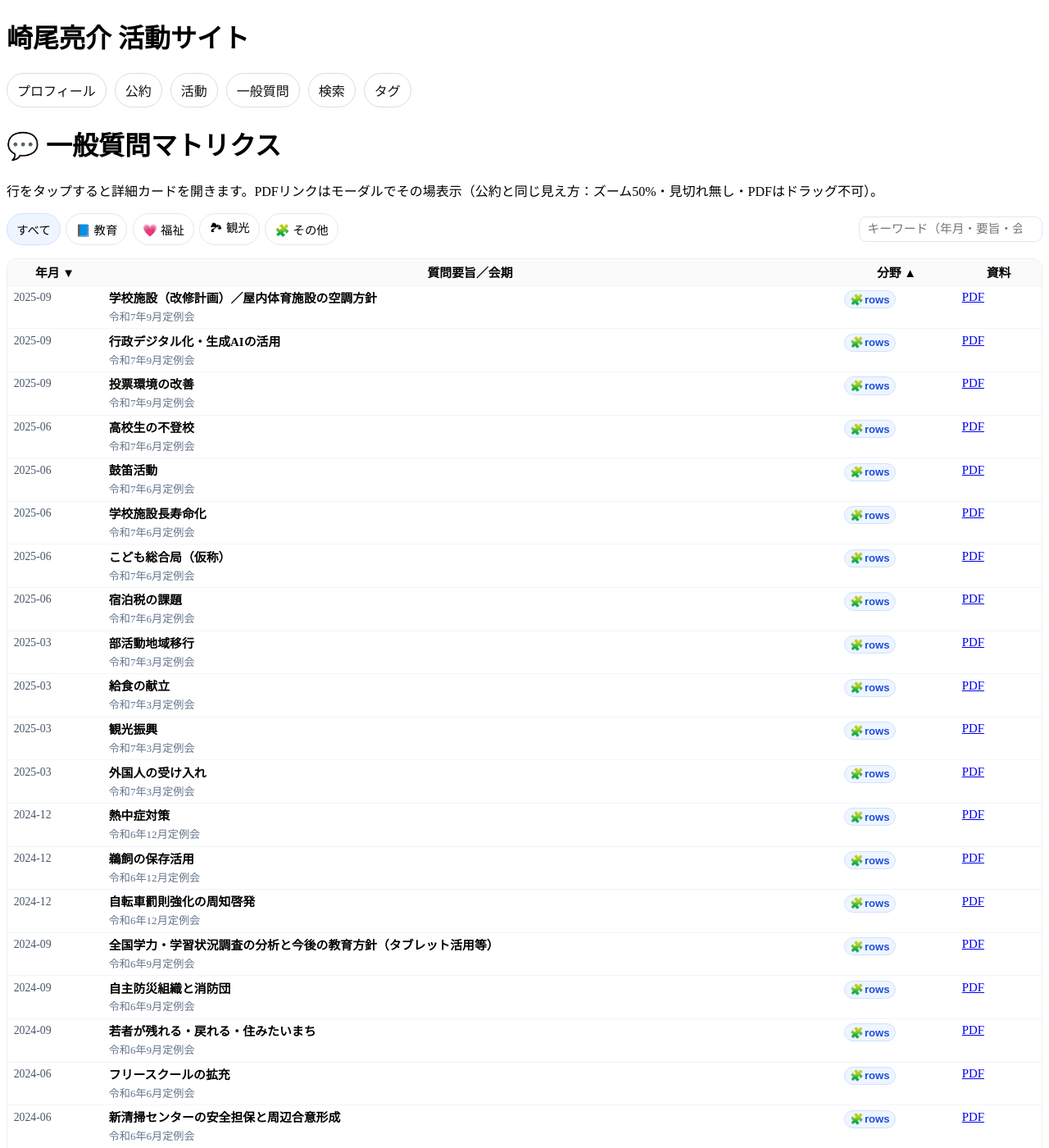
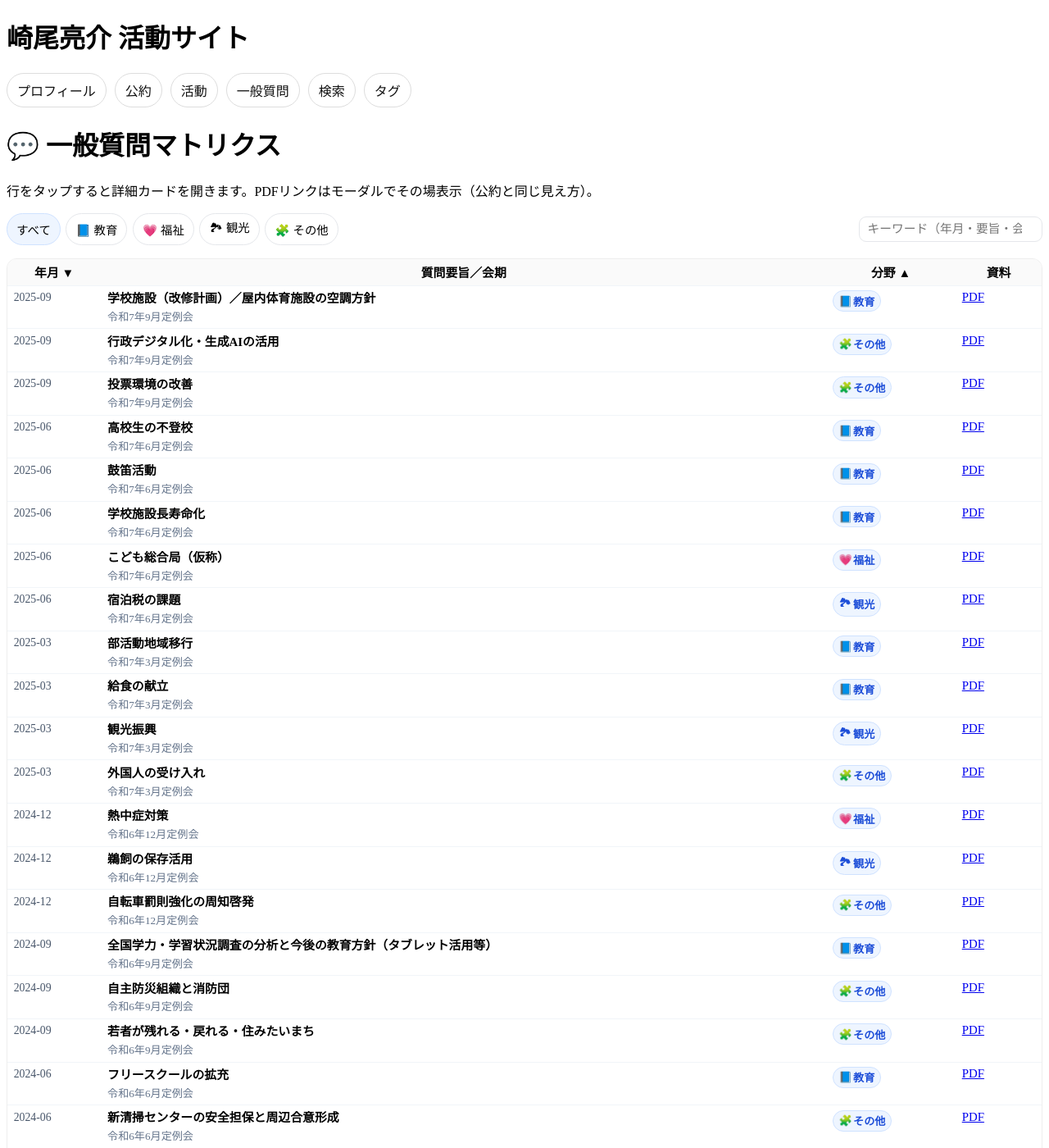
Before and after one commit to sakioryousuke-eng/activity-site, a Jekyll site: the page built from pages/matrix.html, in a window 1280 px wide and 1400 px high. Shown: the whole window at 82% size. Built offline with Jekyll 4.4.1, drawn with Linux system fonts in a browser that asks for light colours; some of the changed text lies outside the part shown.

Commit message:
Update matrix.html

```diff
--- a/pages/matrix.html
+++ b/pages/matrix.html
@@ -1,10 +1,11 @@
 ---
 layout: default
 title: 一般質問マトリクス
+permalink: /pages/matrix.html
 ---
 
 <h1>💬 一般質問マトリクス</h1>
-<p>行をタップすると詳細カードを開きます。PDFリンクはモーダルでその場表示（公約と同じ見え方：ズーム50%・見切れ無し・PDFはドラッグ不可）。</p>
+<p>行をタップすると詳細カードを開きます。PDFリンクはモーダルでその場表示（公約と同じ見え方）。</p>
 
 <div class="toolbar">
   <div class="filters">
@@ -28,39 +29,29 @@ title: 一般質問マトリクス
       </tr>
     </thead>
     <tbody>
-      {% for cat in site.data.matrix %}
-        {% assign catname = cat[0] %}
-        {% assign catlist = cat[1] %}
-        {% assign c = catname | replace:'　','' | replace:' ','' | downcase %}
-        {% capture catkey %}
-          {% if c == '' %}OTHER
-          {% elsif c contains '教' or c contains 'education' or c contains 'school' %}EDU
-          {% elsif c contains '福' or c contains 'welfare' or c contains 'child' %}WEL
-          {% elsif c contains '観' or c contains 'tour' or c contains 'sight' %}TOUR
-          {% else %}OTHER
-          {% endif %}
-        {% endcapture %}
-        {% assign catkey = catkey | strip | upcase %}
-        {% for entry in catlist %}
-          {% assign s = entry.sakio %}
-          {% if s %}
+      {% assign rows = site.data.matrix.rows | default: empty %}
+      {% for r in rows %}
+        {% assign s = r.sakio %}
+        {% assign cat = r.category | default: 'その他' %}
+        {% assign c = cat | replace:'　','' | replace:' ','' | downcase %}
+        {% capture catkey %}{% if c contains '教' %}EDU{% elsif c contains '福' %}WEL{% elsif c contains '観' %}TOUR{% else %}OTHER{% endif %}{% endcapture %}
         <tr class="row"
             data-title="{{ s.text | escape }}"
             data-session="{{ s.session | escape }}"
             data-month="{{ s.month | escape }}"
             data-monthnum="{{ s.month | replace:'-','' | plus:0 }}"
-              data-category="{{ catname }}"
-              data-catkey="{{ catkey }}"
+            data-category="{{ cat }}"
+            data-catkey="{{ catkey | strip }}"
             data-pdf="{{ s.pdf | relative_url }}"
-              data-related='{{ entry.related | jsonify }}'>
+            data-related='{{ r.related | jsonify }}'>
           <td><span class="ym">{{ s.month }}</span></td>
           <td>
             <div class="q-title" title="{{ s.text | escape }}">{{ s.text }}</div>
             <div class="q-session">{{ s.session }}</div>
           </td>
           <td>
-              <button type="button" class="chip cat" data-catkey="{{ catkey }}" data-cat="{{ catname }}">
-                <span class="ico"></span><span class="catlabel">{{ catname }}</span>
+            <button type="button" class="chip cat" data-catkey="{{ catkey | strip }}" data-cat="{{ cat }}">
+              <span class="ico"></span><span class="catlabel">{{ cat }}</span>
             </button>
           </td>
           <td>
@@ -71,15 +62,13 @@ title: 一般質問マトリクス
             {% endif %}
           </td>
         </tr>
-          {% endif %}
-        {% endfor %}
       {% endfor %}
     </tbody>
   </table>
   <p id="matrixHelp" class="visually-hidden">ヘッダーの「年月」「分野」をクリックすると昇順／降順を切り替えできます。</p>
 </div>
 
-<!-- 詳細カード（PDFリンクは共通モーダルが開く） -->
+<!-- 詳細カード -->
 <dialog id="detailModal" aria-label="質問の詳細">
   <div class="modal-head">
     <strong id="detailTitle"></strong>
@@ -94,7 +83,7 @@ title: 一般質問マトリクス
 </dialog>
 
 <style>
-/* UI */
+/* ZIP準拠のUI */
 .toolbar{display:flex;justify-content:space-between;align-items:center;gap:.6rem;margin:.7rem 0 1rem;flex-wrap:wrap}
 .filters{display:flex;gap:.4rem;flex-wrap:wrap}
 .fbtn{border:1px solid #e5e7eb;background:#fff;padding:.35rem .7rem;border-radius:999px;cursor:pointer;font-size:.9rem}
@@ -123,14 +112,14 @@ table.matrix{width:100%;border-collapse:collapse;font-size:.93rem}
   .matrix th:nth-child(4), .matrix td:nth-child(4){width:4.8rem}
 }
 
-/* dialog 共通 */
+/* dialog */
 #detailModal{border:none;border-radius:12px;max-width:min(720px,96vw);width:96vw;padding:0}
 #detailModal::backdrop{background:rgba(0,0,0,.35)}
 .modal-head{display:flex;justify-content:space-between;align-items:center;padding:.7rem .9rem;border-bottom:1px solid #eee}
 .modal-body{padding:.8rem .9rem .9rem;font-size:.95rem;line-height:1.6}
 .modal-head button{border:none;background:#fff;font-size:1.1rem;line-height:1;border-radius:8px;padding:.3rem .5rem;cursor:pointer}
 
-/* スクリーンリーダー向け */
+/* SR向け */
 .visually-hidden{position:absolute!important;height:1px;width:1px;overflow:hidden;clip:rect(1px,1px,1px,1px);white-space:nowrap}
 </style>
 
```
Lines whose indentation alone changed are shown as unchanged.
